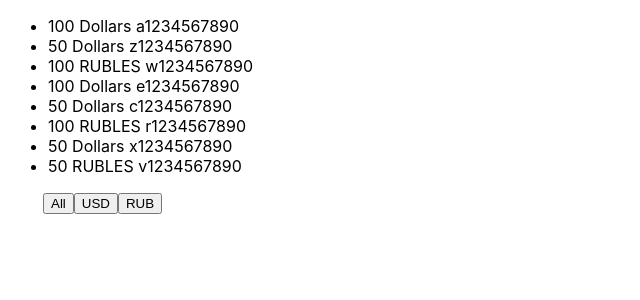
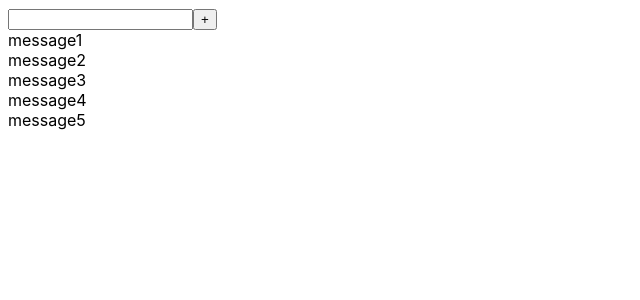
Before and after one commit to sk3llytoon/microtasks2, a React (Create React App) app: page / in a window 1280 px wide. Shown: the top 300 px of the page, without its empty margins (0-640 px from the left). Built offline with nearby package versions, Linux system fonts and the light colour scheme.

Commit message:
Microtasks 06 --mid tasks done

```diff
--- /dev/null
+++ b/src/06-Input/Input.tsx
@@ -0,0 +1,33 @@
+import React, {useState} from 'react';
+import {FullInput} from "./components/FullInput";
+
+export const Input = () => {
+
+    const [message, setMessage] = useState([
+            {message: 'message1'},
+            {message: 'message2'},
+            {message: 'message3'},
+            {message: 'message4'},
+            {message: 'message5'}
+        ]
+    )
+
+    const addMessage = () => {
+        console.log('hi')
+    }
+
+    return (
+        <>
+            {/*<div>*/}
+            {/*    <input type="text"/>*/}
+            {/*    <button>+</button>*/}
+            {/*</div>*/}
+            <FullInput addMessage={addMessage}/>
+            {message.map((el, index)=>{
+                return(
+                    <div key={index}>{el.message}</div>
+                )
+            })}
+        </>
+    );
+};
--- /dev/null
+++ b/src/06-Input/components/FullInput.tsx
@@ -0,0 +1,24 @@
+import React, {ChangeEvent, useState} from 'react';
+
+type FullInputPropsType = {
+    addMessage: (title: string)=>void
+}
+
+export const FullInput = (props: FullInputPropsType) => {
+
+    let [title, setTitle] = useState('')
+
+    const OnChangeInputHandler = (event: ChangeEvent<HTMLInputElement>) => {
+        setTitle(event.currentTarget.value)
+    }
+
+    const onClickButtonHandler=()=>{
+        props.addMessage(title)
+    }
+    return (
+        <div>
+            <input onChange={OnChangeInputHandler}/>
+            <button onClick={onClickButtonHandler}>+</button>
+        </div>
+    );
+};
--- a/src/App.tsx
+++ b/src/App.tsx
@@ -8,6 +8,7 @@ import {NewComponent} from "./02-map/NewComponent";
 import {Button} from "./03-Button/Button";
 import {UseStatePractice} from "./04-useState/useStatePractice";
 import {Filter} from "./05-filter/Filter";
+import {Input} from "./06-Input/Input";
 
 function App() {
 
@@ -39,7 +40,8 @@ function App() {
             {/*<Button name={"MyYoutubeChannel-2"} callBack={()=>Button2Func("Im Misha")}/>*/}
             {/*<Button name={"Button 3"} callBack={Button3Func}/>*/}
             {/*<UseStatePractice/>*/}
-            <Filter/>
+            {/*<Filter/>*/}
+            <Input/>
         </div>
     );
 }
```
